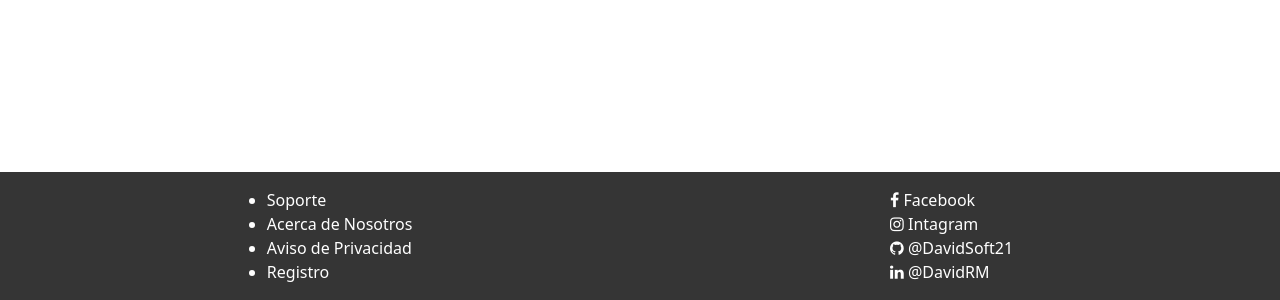
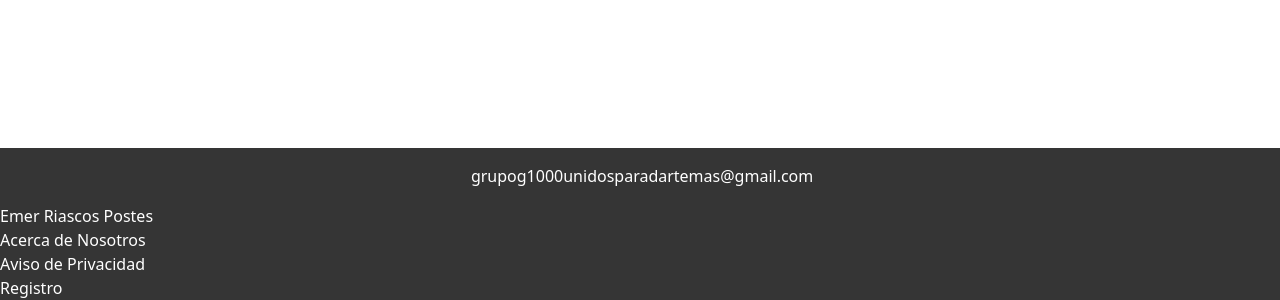
Before and after one commit to DavidSoft21/Construciones_Jara, a website: page components/footer.html in a window 1280 px wide. Shown: the part 500-800 px from the top of the page. Drawn offline with Linux system fonts and the light colour scheme.

Commit message:
last update

```diff
--- a/components/footer.html
+++ b/components/footer.html
@@ -16,14 +16,13 @@
     <!-- footer -->
     <footer class="bg-secondary absolute bottom-0 w-full text-white">
         <div class="flex justify-around items-center mx-8 my-4 flex-row-reverse">
-            <div class="ml-1">
-                <div class="hover:text-primary cursor-pointer"><i class="fa fa-facebook" aria-hidden="true"></i> Facebook</div>
-                <div class="hover:text-primary cursor-pointer"><i class="fa fa-instagram" aria-hidden="true"></i> Intagram</div>
-                <div class="hover:text-primary cursor-pointer"><i class="fa fa-github" aria-hidden="true"></i> @DavidSoft21</div>
-                <div class="hover:text-primary cursor-pointer"><i class="fa fa-linkedin" aria-hidden="true"></i> @DavidRM</div>
-            </div>
-            <ul class="mr-1 md:list-disc">
-                <li class="hover:text-primary cursor-pointer">Soporte</li>
+            <div class="hover:text-primary cursor-pointer">
+            <i class="fa fa-email" aria-hidden="true"></i>
+             <a href="mailto:grupog1000unidosparadartemas@gmail.com">grupog1000unidosparadartemas@gmail.com</a>
+          </div>
+        </div>
+        <ul class="mr-1 md:list-disc">
+          <li class="hover:text-primary cursor-pointer">Emer Riascos Postes</li>
                 <li class="hover:text-primary cursor-pointer">Acerca de Nosotros</li>
                 <li class="hover:text-primary cursor-pointer">Aviso de Privacidad</li>
                 <li class="hover:text-primary cursor-pointer">Registro</li>
```
Also changed, not shown: index.html (+4 -8 lines).
